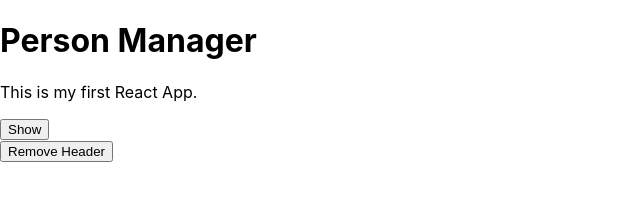
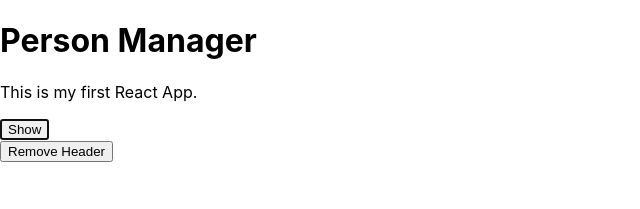
Before and after one commit to alsonshareef/react-playground, a React app: page / in a window 1280 px wide. Shown: the top 209 px of the page, without its empty margins (0-640 px from the left). Built offline with nearby package versions, Linux system fonts and the light colour scheme.

Commit message:
Implemented useRef React Hook to set a ref for togglePerson button so that it is focused on when component is mounted.

```diff
--- a/src/components/Header/Header.js
+++ b/src/components/Header/Header.js
@@ -1,10 +1,14 @@
-import React, { useEffect } from "react";
+import React, { useEffect, useRef } from "react";
 import classes from "./Header.css";
 
 const Header = props => {
+	// Reference variable for togglePerson button.
+	const togglePersonsRef = useRef(null);
+
 	// Mounting
 	useEffect(() => {
 		console.log("[Header.js] MOUNT useEffect");
+		togglePersonsRef.current.focus();
 		return () => {
 			console.log("[Header.js] UNMOUNTING useEffect CLEANUP");
 		};
@@ -23,6 +27,7 @@ const Header = props => {
 			<h1>{props.title}</h1>
 			<p>This is my first React App.</p>
 			<button
+				ref={togglePersonsRef}
 				className={
 					props.showPersons ? classes.buttonRed : classes.buttonBlue
 				}
```
